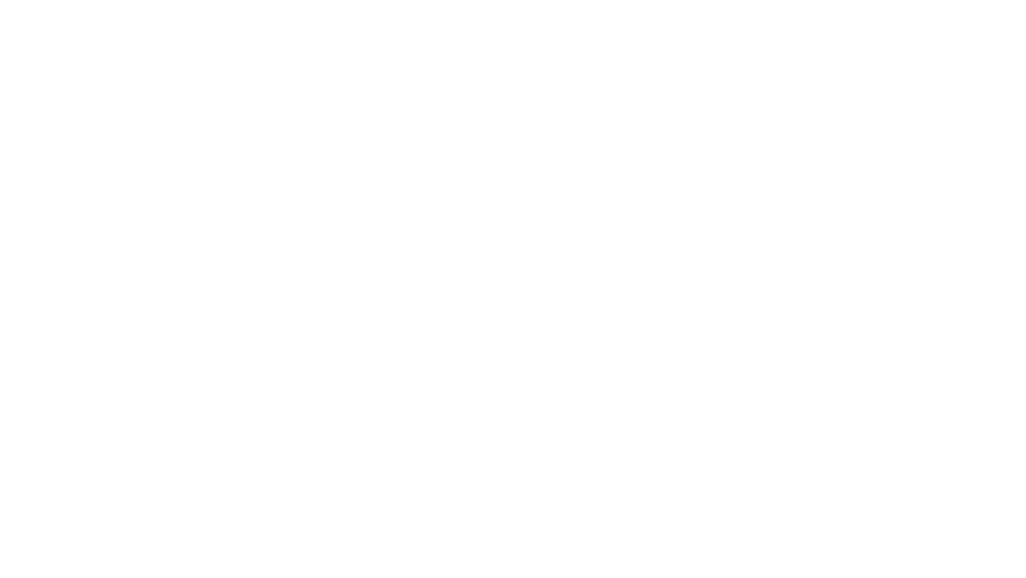
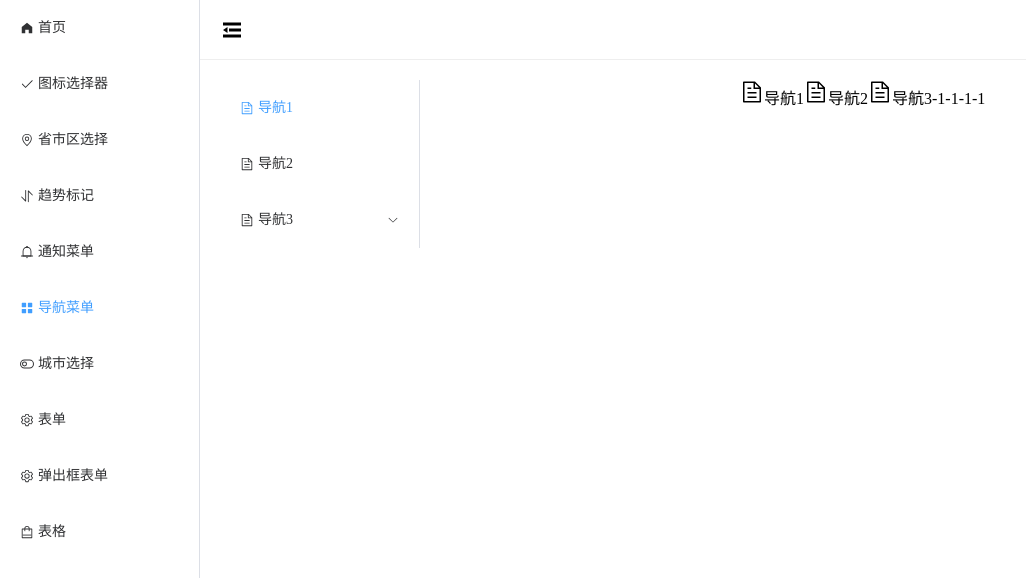
Before and after one commit to xuech/x-plus-components, a Vue app: page /menu in a window 1280 px wide. Before the commit this address had no page. Shown: the top 578 px of the page, without its empty margins (0-1026 px from the left). Built offline with nearby package versions, Linux system fonts and the light colour scheme.

Commit message:
sidemenu

```diff
--- a/package.json
+++ b/package.json
@@ -15,6 +15,7 @@
   },
   "devDependencies": {
     "@vitejs/plugin-vue": "^2.3.3",
+    "@vitejs/plugin-vue-jsx": "^1.3.10",
     "sass": "^1.53.0",
     "sass-loader": "^13.0.1",
     "typescript": "^4.5.4",
--- a/src/components/container/navSide/index.vue
+++ b/src/components/container/navSide/index.vue
@@ -1,4 +1,4 @@
-<template>
+<!-- <template>
     <el-menu
         active-text-color="#ffd04b"
         background-color="#545c64"
@@ -31,4 +31,67 @@
 
 <style scoped>
 
+</style> -->
+
+<template>
+  <m-menu :collapse="collapse" :data="data" router :defaultActive="$route.path"></m-menu>
+</template>
+
+<script lang='ts' setup>
+let props = defineProps<{collapse: boolean}>()
+let data = [
+  {
+    icon: 'HomeFilled',
+    name: '首页',
+    index: '/'
+  },
+  {
+    icon: 'Check',
+    name: '图标选择器',
+    index: '/chooseIcon'
+  },
+  {
+    icon: 'Location',
+    name: '省市区选择',
+    index: '/chooseArea'
+  },
+  {
+    icon: 'Sort',
+    name: '趋势标记',
+    index: '/trend'
+  },
+  {
+    icon: 'Bell',
+    name: '通知菜单',
+    index: '/notification'
+  },
+  {
+    icon: 'Menu',
+    name: '导航菜单',
+    index: '/menu'
+  },
+  {
+    icon: 'TurnOff',
+    name: '城市选择',
+    index: '/city'
+  },
+  {
+    icon: 'Setting',
+    name: '表单',
+    index: '/form'
+  },
+  {
+    icon: 'Setting',
+    name: '弹出框表单',
+    index: '/modalForm'
+  },
+  {
+    icon: 'ShoppingBag',
+    name: '表格',
+    index: '/table'
+  }
+]
+</script>
+
+<style lang='scss' scoped>
 </style>
--- a/src/components/index.ts
+++ b/src/components/index.ts
@@ -5,6 +5,7 @@
 import notification from './notification'
 import chooseCity from './chooseCity'
 import list from './list'
+import menu from './menu'
 
 const components = [
   chooseArea,
@@ -13,6 +14,7 @@
   notification,
   chooseCity,
   list,
+  menu,
 ]
 export default {
   install(app: App) {
--- /dev/null
+++ b/src/components/menu/index.ts
@@ -0,0 +1,11 @@
+import { App } from 'vue'
+import menu from './src/index.vue'
+import infiniteMenu from './src/menu'
+
+// 让这个组件可以通过use的形式使用
+export default {
+  install(app: App) {
+    app.component('m-menu', menu)
+    app.component('m-infinite-menu', infiniteMenu)
+  },
+}
--- /dev/null
+++ b/src/components/menu/src/index.vue
@@ -0,0 +1,78 @@
+<template>
+    <el-menu class="el-menu-vertical-demo"
+            :default-active="defaultActive"
+            :router="router"
+            v-bind="$attrs">
+        <template v-for="(item, i) in data" :key="i">
+            <el-menu-item v-if="!item[children] || !item[children].length" :index="item[index]">
+                <component v-if="item[icon]" :is="`el-icon-${toLine(item[icon])}`"></component>
+                <span>{{ item[name] }}</span>
+            </el-menu-item>
+            <el-sub-menu v-if="item[children] && item[children].length" :index="item[index]">
+                <template #title>
+                    <component v-if="item[icon]" :is="`el-icon-${toLine(item[icon])}`"></component>
+                    <span>{{ item[name] }}</span>
+                </template>
+                <el-menu-item v-for="(item1, index1) in item[children]" :key="index1" :index="item1.index">
+                    <component v-if="item1[icon]" :is="`el-icon-${toLine(item1[icon])}`"></component>
+                    <span>{{ item1[name] }}</span>
+                </el-menu-item>
+            </el-sub-menu>
+        </template>
+    </el-menu>
+</template>
+
+<script setup lang="ts">
+import { PropType } from 'vue'
+import { toLine } from '../../../utils'
+
+let props = defineProps({
+  // 导航菜单的数据
+  data: {
+    type: Array as PropType<any[]>,
+    required: true
+  },
+  // 默认选中的菜单
+  defaultActive: {
+    type: String,
+    default: ''
+  },
+  // 是否是路由模式
+  router: {
+    type: Boolean,
+    default: false
+  },
+  // 键名
+  // 菜单标题的键名
+  name: {
+    type: String,
+    default: 'name'
+  },
+  // 菜单标识的键名
+  index: {
+    type: String,
+    default: 'index'
+  },
+  // 菜单图标的键名
+  icon: {
+    type: String,
+    default: 'icon'
+  },
+  // 菜单子菜单的键名
+  children: {
+    type: String,
+    default: 'children'
+  },
+})
+</script>
+
+<style lang='scss' scoped>
+svg {
+  margin-right: 4px;
+  width: 1em;
+  height: 1em;
+}
+.el-menu-vertical-demo:not(.el-menu--collapse) {
+  width: 200px;
+}
+</style>
--- /dev/null
+++ b/src/components/menu/src/menu.tsx
@@ -0,0 +1,92 @@
+import { defineComponent, PropType, useAttrs } from 'vue'
+import { MenuItem } from './types'
+import * as Icons from '@element-plus/icons-vue'
+
+export default defineComponent({
+  props: {
+    // 导航菜单的数据
+    data: {
+      type: Array as PropType<MenuItem[]>,
+      required: true,
+    },
+    // 默认选中的菜单
+    defaultActive: {
+      type: String,
+      default: '',
+    },
+    // 是否是路由模式
+    router: {
+      type: Boolean,
+      default: false,
+    },
+    // 菜单标题的键名
+    name: {
+      type: String,
+      default: 'name',
+    },
+    // 菜单标识的键名
+    index: {
+      type: String,
+      default: 'index',
+    },
+    // 菜单图标的键名
+    icon: {
+      type: String,
+      default: 'icon',
+    },
+    // 菜单子菜单的键名
+    children: {
+      type: String,
+      default: 'children',
+    },
+  },
+  setup(props, ctx) {
+    let attrs = useAttrs()
+    // 封装一个渲染无限层级菜单的方法
+    // 函数会返回一段jsx的代码
+    let renderMenu = (data: any[]) => {
+      return data.map((item: any) => {
+        // 每个菜单的图标
+        item.i = (Icons as any)[item[props.icon!]]
+        // 处理sub-menu的插槽
+        let slots = {
+          title: () => {
+            return (
+              <>
+                <item.i />
+                <span>{item[props.name]}</span>
+              </>
+            )
+          },
+        }
+        // 递归渲染children
+        if (item[props.children!] && item[props.children!].length) {
+          return (
+            <el-sub-menu index={item[props.index]} v-slots={slots}>
+              {renderMenu(item[props.children!])}
+            </el-sub-menu>
+          )
+        }
+        // 正常渲染普通的菜单
+        return (
+          <el-menu-item index={item[props.index]}>
+            <item.i />
+            <span>{item[props.name]}</span>
+          </el-menu-item>
+        )
+      })
+    }
+    return () => {
+      return (
+        <el-menu
+          class="menu-icon-svg"
+          default-active={props.defaultActive}
+          router={props.router}
+          {...attrs}
+        >
+          {renderMenu(props.data)}
+        </el-menu>
+      )
+    }
+  },
+})
--- /dev/null
+++ b/src/components/menu/src/types.ts
@@ -0,0 +1,12 @@
+export interface MenuItem {
+  // 导航的图标
+  icon?: string
+  // 处理之后的图标
+  i?: any
+  // 导航的名字
+  name: string
+  // 导航的标识
+  index: string
+  // 导航的子菜单
+  children?: MenuItem[]
+}
--- a/src/router/index.ts
+++ b/src/router/index.ts
@@ -31,6 +31,10 @@
         path: '/city',
         component: () => import('../views/chooseCity/index.vue'),
       },
+      {
+        path: '/menu',
+        component: () => import('../views/menu/index.vue'),
+      },
     ],
   },
 ]
--- /dev/null
+++ b/src/views/menu/index.vue
@@ -0,0 +1,85 @@
+<template>
+  <div style="display: flex;">
+    <div style="flex:1;">
+      <m-menu :data="data1" defaultActive="1" name="a" index="b" icon="c" children="d"></m-menu>
+    </div>
+    <div style="flex:1;">
+      <m-infinite-menu :data="data2" defaultActive="2" name="a" index="b" icon="c" children="d"></m-infinite-menu>
+    </div>
+  </div>
+</template>
+
+<script lang='ts' setup>
+let data1 = [
+  {
+    a: '导航1',
+    b: '1',
+    c: 'Document'
+  },
+  {
+    a: '导航2',
+    b: '2',
+    c: 'Document'
+  },
+  {
+    a: '导航3',
+    b: '3',
+    c: 'Document',
+    d: [
+      {
+        a: '导航3-1',
+        b: '3-1',
+        c: 'Document',
+      }
+    ]
+  }
+]
+let data2 = [
+  {
+    a: '导航1',
+    b: '1',
+    c: 'Document'
+  },
+  {
+    a: '导航2',
+    b: '2',
+    c: 'Document'
+  },
+  {
+    a: '导航3',
+    b: '3',
+    c: 'Document',
+    d: [
+      {
+        a: '导航3-1',
+        b: '3-1',
+        c: 'Document',
+        d: [
+          {
+            a: '导航3-1-1',
+            b: '3-1-1',
+            c: 'Document',
+            d: [
+              {
+                a: '导航3-1-1-1',
+                b: '3-1-1-1',
+                c: 'Document',
+                d: [
+                  {
+                    a: '导航3-1-1-1-1',
+                    b: '3-1-1-1-1',
+                    c: 'Document',
+                  }
+                ]
+              }
+            ]
+          }
+        ]
+      }
+    ]
+  }
+]
+</script>
+
+<style lang='scss' scoped>
+</style>
--- a/vite.config.ts
+++ b/vite.config.ts
@@ -1,9 +1,10 @@
 import { defineConfig } from 'vite'
 import vue from '@vitejs/plugin-vue'
+import vueJsx from '@vitejs/plugin-vue-jsx'
 
 // https://vitejs.dev/config/
 export default defineConfig({
-  plugins: [vue()],
+  plugins: [vue(), vueJsx()],
   server: {
     port: 6403,
   },
```
Also changed, not shown: 2 other files (tests, documents, lock files or other folders).
